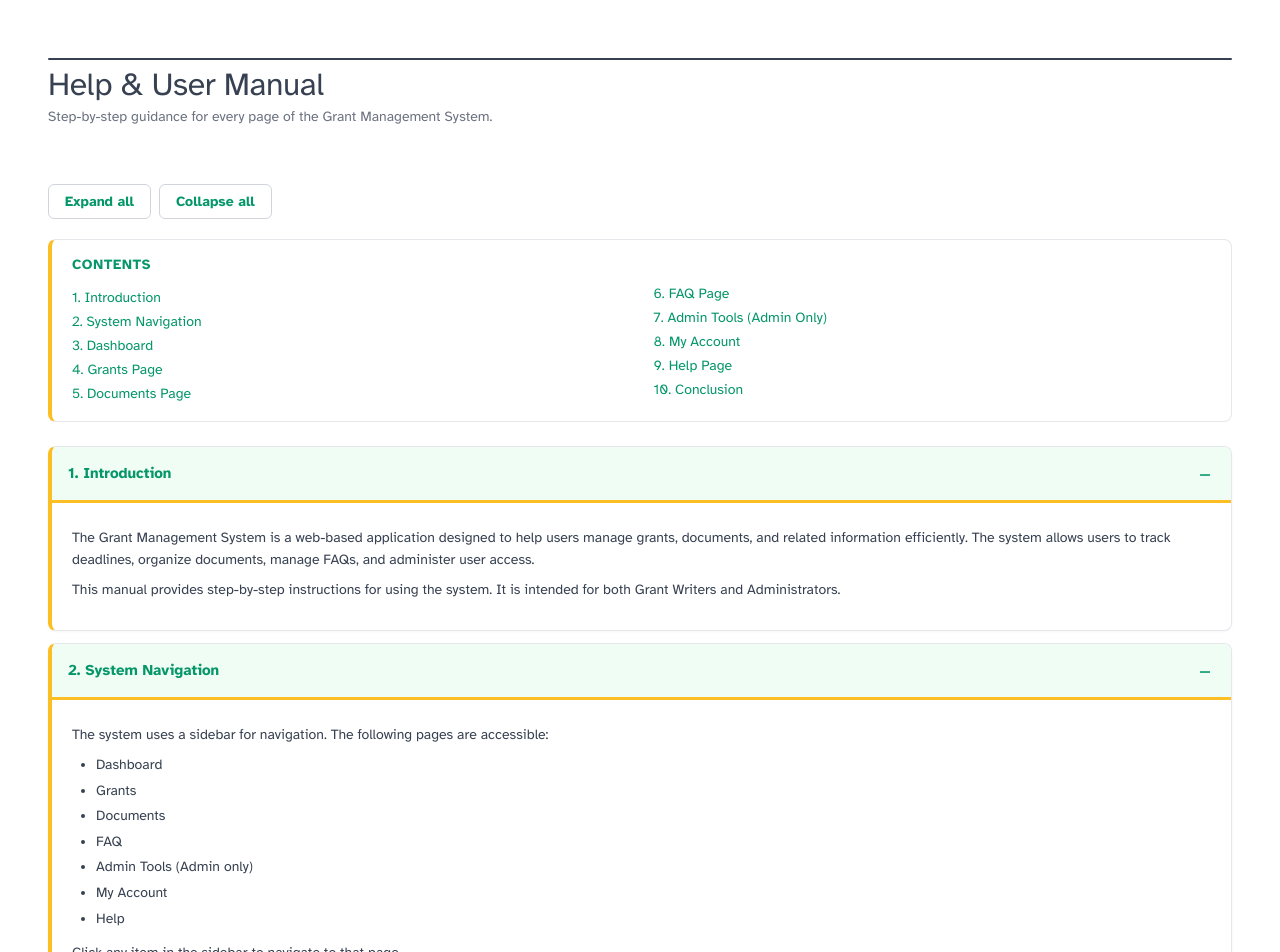
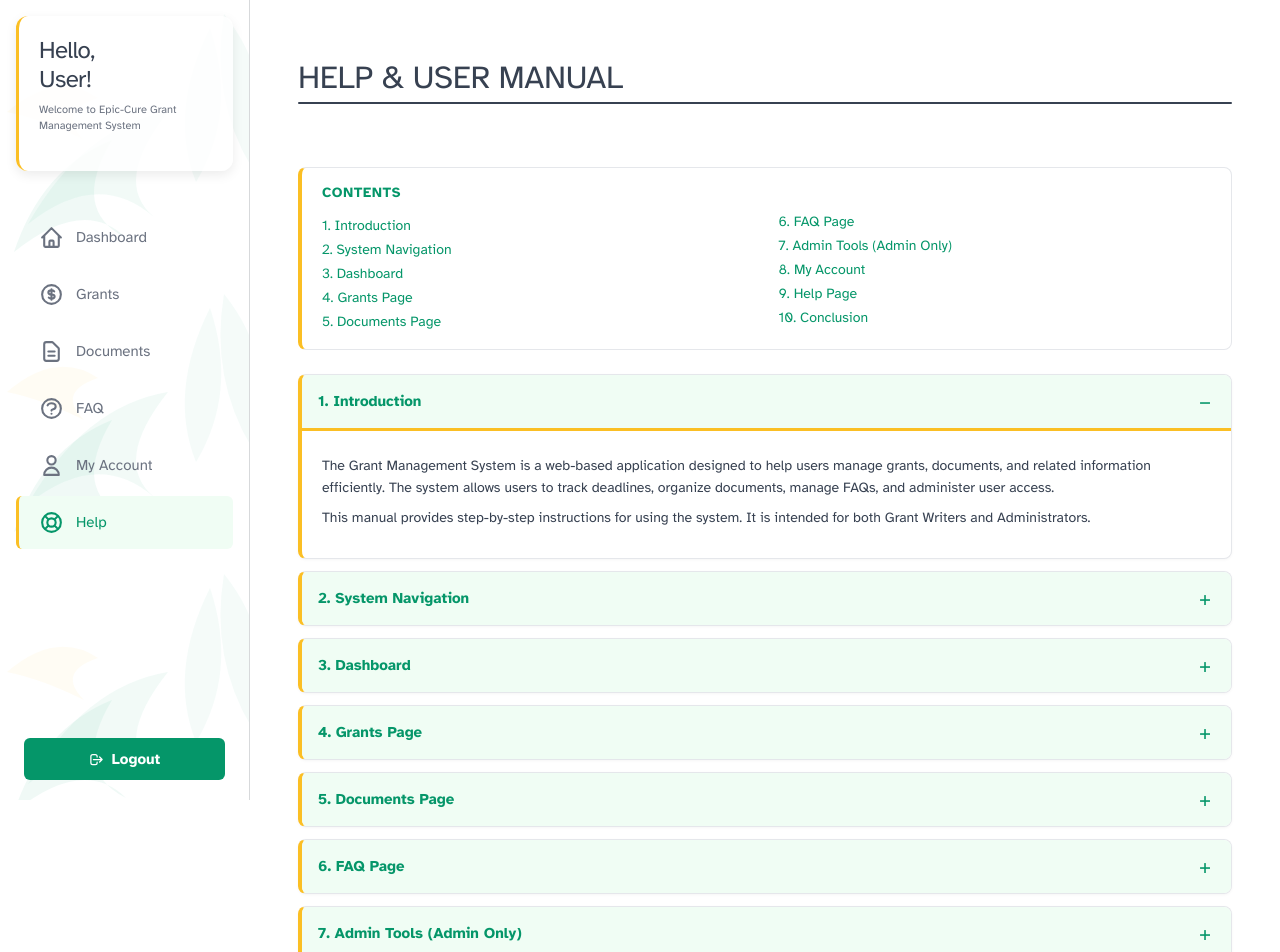
Before and after one commit to ShaneBaba/Epic-Cure-Node-React, a React (Create React App) app in the folder GrantManagementDatabaseSystem/frontend/: page /help in a window 1280 px wide. Shown: the top 952 px of the page. Built offline with nearby package versions, Linux system fonts and the light colour scheme.

Commit message:
Help page updates

```diff
--- a/GrantManagementDatabaseSystem/frontend/src/components/help.css
+++ b/GrantManagementDatabaseSystem/frontend/src/components/help.css
@@ -1,24 +1,21 @@
 @import url('https://fonts.googleapis.com/css2?family=Atkinson+Hyperlegible:ital,wght@0,400;0,700;1,400;1,700&display=swap');
+
+.layout {
+  display: flex;
+  min-height: 100vh;
+  font-family: 'Atkinson Hyperlegible', Arial, sans-serif;
+  background-color: #ffffff;
+}
 
 .help-page {
   flex: 1;
   padding: 2rem 3rem;
   overflow-y: auto;
-  font-family: 'Atkinson Hyperlegible', Arial, sans-serif;
-  background-color: #ffffff;
 }
 
 .help-header {
   padding: 1.65rem 0;
   margin-bottom: 2rem;
-}
-
-.help-title-underline {
-  height: 2px;
-  width: 100%;
-  background-color: #374151;
-  border-radius: 1px;
-  margin-bottom: 0.275rem;
 }
 
 .help-title {
@@ -29,35 +26,12 @@
   letter-spacing: -0.025rem;
 }
 
-.help-subtitle {
-  font-size: 0.875rem;
-  color: #6b7280;
-  margin: 0;
-}
-
-.help-toolbar {
-  display: flex;
-  gap: 0.5rem;
-  margin-bottom: 1.25rem;
-  flex-wrap: wrap;
-}
-
-.help-btn {
-  padding: 0.5rem 1rem;
-  background-color: #ffffff;
-  color: #059669;
-  border: 1px solid #d1d5db;
-  border-radius: 6px;
-  font-weight: 600;
-  font-size: 0.875rem;
-  font-family: 'Atkinson Hyperlegible', Arial, sans-serif;
-  cursor: pointer;
-  transition: all 0.2s ease;
-}
-
-.help-btn:hover {
-  background-color: #f0fdf4;
-  border-color: #059669;
+.help-title-underline {
+  height: 2px;
+  width: 100%;
+  background-color: #374151;
+  border-radius: 1px;
+  margin-bottom: 0.275rem;
 }
 
 .help-toc {
@@ -95,6 +69,7 @@
   text-decoration: none;
   font-size: 0.875rem;
   font-weight: 500;
+  cursor: pointer;
 }
 
 .help-toc a:hover {
@@ -124,7 +99,6 @@
   padding: 0.875rem 1rem;
   background-color: #f0fdf4;
   border: none;
-  border-bottom: 3px solid #fbbf24;
   cursor: pointer;
   font-family: 'Atkinson Hyperlegible', Arial, sans-serif;
   font-size: 0.9375rem;
@@ -136,6 +110,10 @@
 
 .help-section__toggle:hover {
   background-color: #dcfce7;
+}
+
+.help-section__toggle[aria-expanded="true"] {
+  border-bottom: 3px solid #fbbf24;
 }
 
 .help-section__chevron {
--- a/GrantManagementDatabaseSystem/frontend/src/components/help.jsx
+++ b/GrantManagementDatabaseSystem/frontend/src/components/help.jsx
@@ -1,5 +1,6 @@
 import React, { useState } from "react";
 import "./help.css";
+import Sidebar from "./Sidebar";
 
 function Help() {
   const sections = [
@@ -28,13 +29,13 @@ function Help() {
         <>
           <p>The system uses a sidebar for navigation. The following pages are accessible:</p>
           <ul>
-            <li>Dashboard</li>
-            <li>Grants</li>
-            <li>Documents</li>
-            <li>FAQ</li>
-            <li>Admin Tools (Admin only)</li>
-            <li>My Account</li>
-            <li>Help</li>
+            <li><strong>Dashboard</strong></li>
+            <li><strong>Grants</strong></li>
+            <li><strong>Documents</strong></li>
+            <li><strong>FAQ</strong></li>
+            <li><strong>Admin Tools</strong> (Admin only)</li>
+            <li><strong>My Account</strong></li>
+            <li><strong>Help</strong></li>
           </ul>
           <p>Click any item in the sidebar to navigate to that page.</p>
         </>
@@ -150,7 +151,7 @@ function Help() {
           <h4>Uploading a Document</h4>
           <ol>
             <li>Click <strong>Upload Document</strong>.</li>
-            <li>Fill out document details in the form.</li>
+            <li>Fill out document details in the form (Name, Type, Status, Date, Notes).</li>
             <li>Upload a file (optional).</li>
             <li>Submit the form.</li>
           </ol>
@@ -161,31 +162,32 @@ function Help() {
             <li>Search</li>
             <li>Document Type</li>
             <li>Document Status</li>
-            <li>Date</li>
+            <li>Date range</li>
           </ul>
 
           <h4>Quick Status Filters</h4>
-          <p>Below the upload button are four colored buttons:</p>
+          <p>Below the upload button are four colored cards showing live counts. Click any card to filter, click again to clear:</p>
           <ul>
-            <li>Final</li>
-            <li>In Review</li>
-            <li>In Progress</li>
-            <li>Drafts</li>
+            <li><strong>Final</strong> (green)</li>
+            <li><strong>In Review</strong> (blue)</li>
+            <li><strong>In Progress</strong> (amber)</li>
+            <li><strong>Drafts</strong> (gray)</li>
           </ul>
-          <p>Each button displays the number of documents in that status and applies a filter when clicked.</p>
 
           <h4>Editing a Document</h4>
           <ol>
-            <li>Click any document in the list.</li>
-            <li>Update the information as needed.</li>
+            <li>Click any document row in the list.</li>
+            <li>Click <strong>Edit</strong> in the popup.</li>
+            <li>Update the information as needed and click <strong>Save</strong>.</li>
             <li>Delete document if needed (Admin only).</li>
           </ol>
 
           <h4>Document List</h4>
           <ul>
             <li>Located on the bottom half of the page.</li>
-            <li>Displays documents in rows.</li>
+            <li>Displays documents in rows with Name, Type, Status, Date, Notes, and Download link.</li>
             <li>Updates based on applied filters.</li>
+            <li>Pagination shows 10 documents per page.</li>
           </ul>
         </>
       ),
@@ -201,7 +203,7 @@ function Help() {
           <ol>
             <li>Click <strong>Add FAQ</strong>.</li>
             <li>Enter the Question, Answer, and Category.</li>
-            <li>Save.</li>
+            <li>Click <strong>Save</strong>.</li>
           </ol>
 
           <h4>Filtering FAQs</h4>
@@ -211,7 +213,7 @@ function Help() {
           </ul>
 
           <h4>FAQ List</h4>
-          <p>Displays all entries in rows showing Questions, Answers, and Category.</p>
+          <p>Displays all entries in rows showing Question, Answer, and Category.</p>
         </>
       ),
     },
@@ -227,15 +229,15 @@ function Help() {
 
           <h4>1. Invite Users</h4>
           <ul>
-            <li>Enter email and select role (Grant Writer or Admin).</li>
-            <li>User receives an invitation link to create an account.</li>
+            <li>Enter email address and select role (Grant Writer or Admin).</li>
+            <li>The user receives an invitation link to create their account.</li>
           </ul>
 
           <h4>2. Manage Users</h4>
           <ul>
             <li>Change user roles.</li>
             <li>Enable or disable accounts.</li>
-            <li><em>Awaiting Invite</em> is shown for users who have not registered.</li>
+            <li><em>Awaiting Invite</em> is shown for users who have not yet registered.</li>
           </ul>
 
           <h4>3. Manage Document Types</h4>
@@ -254,7 +256,7 @@ function Help() {
           <h4>5. Manage FAQ Categories</h4>
           <ul>
             <li>Add, edit, or delete FAQ categories.</li>
-            <li>Used in FAQ page.</li>
+            <li>Used on the FAQ page.</li>
           </ul>
         </>
       ),
@@ -278,13 +280,12 @@ function Help() {
             <li>Status (Active / Inactive)</li>
           </ul>
 
-          <h4>Security</h4>
-          <p>To change password:</p>
+          <h4>Security — Change Password</h4>
           <ol>
-            <li>Enter current password.</li>
-            <li>Enter new password.</li>
-            <li>Confirm new password.</li>
-            <li>Submit.</li>
+            <li>Enter your current password.</li>
+            <li>Enter your new password.</li>
+            <li>Confirm the new password.</li>
+            <li>Click <strong>Submit</strong>.</li>
           </ol>
         </>
       ),
@@ -295,7 +296,7 @@ function Help() {
       content: (
         <p>
           The Help page contains the User Manual for the system. Users can access this
-          page for guidance on how to use all features of the application.
+          page anytime for guidance on how to use all features of the application.
         </p>
       ),
     },
@@ -312,34 +313,22 @@ function Help() {
     },
   ];
 
-  // All sections open by default; users can collapse what they don't need.
-  const [openIds, setOpenIds] = useState(() => new Set(sections.map((s) => s.id)));
+  // Accordion: only ONE section open at a time. Default to the first.
+  const [openId, setOpenId] = useState(sections[0].id);
 
   const toggle = (id) => {
-    setOpenIds((prev) => {
-      const next = new Set(prev);
-      if (next.has(id)) next.delete(id);
-      else next.add(id);
-      return next;
-    });
+    setOpenId((prev) => (prev === id ? null : id));
   };
 
-  const expandAll = () => setOpenIds(new Set(sections.map((s) => s.id)));
-  const collapseAll = () => setOpenIds(new Set());
-
   return (
-    <div className="help-page">
+    <div className="layout">
+      <Sidebar />
+      <main className="help-page">
         <div className="help-header">
+          <div className="help-header-content">
+            <h2 className="help-title">HELP &amp; USER MANUAL</h2>
             <div className="help-title-underline"></div>
-        <h1 className="help-title">Help &amp; User Manual</h1>
-        <p className="help-subtitle">
-          Step-by-step guidance for every page of the Grant Management System.
-        </p>
           </div>
-
-      <div className="help-toolbar">
-        <button className="help-btn" onClick={expandAll}>Expand all</button>
-        <button className="help-btn" onClick={collapseAll}>Collapse all</button>
         </div>
 
         <nav className="help-toc">
@@ -347,7 +336,16 @@ function Help() {
           <ul>
             {sections.map((s) => (
               <li key={s.id}>
-              <a href={`#${s.id}`}>{s.title}</a>
+                <a
+                  href={`#${s.id}`}
+                  onClick={(e) => {
+                    e.preventDefault();
+                    setOpenId(s.id);
+                    document.getElementById(s.id)?.scrollIntoView({ behavior: "smooth", block: "start" });
+                  }}
+                >
+                  {s.title}
+                </a>
               </li>
             ))}
           </ul>
@@ -355,7 +353,7 @@ function Help() {
 
         <div className="help-sections">
           {sections.map((s) => {
-          const isOpen = openIds.has(s.id);
+            const isOpen = openId === s.id;
             return (
               <section key={s.id} id={s.id} className="help-section">
                 <button
@@ -371,6 +369,7 @@ function Help() {
             );
           })}
         </div>
+      </main>
     </div>
   );
 }
```
Lines whose indentation alone changed are shown as unchanged.
